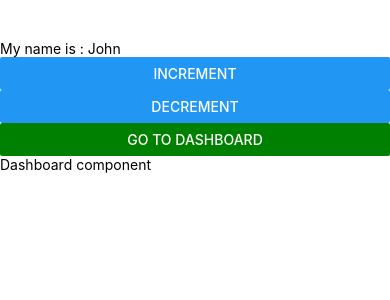
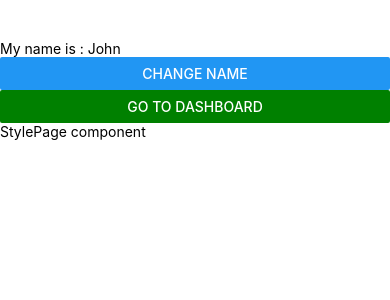
Before and after one commit to adnanDevelop/first-native-app, a React Native app: screen / in a window 390 px wide. Shown: the top 300 px of the page. Built offline with nearby package versions, Linux system fonts and the light colour scheme.

Commit message:
started learning about style

```diff
--- a/App.jsx
+++ b/App.jsx
@@ -2,13 +2,13 @@ import React from "react";
 import { StyleSheet, View } from "react-native";
 
 import Profile from "./components/Profile";
-import Dashboard from "./components/Dashboard";
+import StylePage from "./components/StylePage";
 
 const App = () => {
   return (
     <View style={{ marginTop: 40 }}>
       <Profile />
-      <Dashboard />
+      <StylePage />
     </View>
   );
 };
--- a/components/Profile.jsx
+++ b/components/Profile.jsx
@@ -11,7 +11,7 @@ const Profile = () => {
       <Text>My name is : {name}</Text>
       <View>
         <Button
-          title="Increment"
+          title="Change Name"
           onPress={() => {
             if (name === "Adnan") {
               setName("John");
@@ -20,7 +20,6 @@ const Profile = () => {
             }
           }}
         />
-        <Button title="Decrement" />
       </View>
       <Button color="green" title="Go to Dashboard" />
     </View>
--- a/components/Dashboard.jsx
+++ b/components/StylePage.jsx
@@ -1,14 +1,14 @@
 import { StyleSheet, Text, View } from "react-native";
 import React from "react";
 
-const Dashboard = () => {
+const StylePage = () => {
   return (
     <View>
-      <Text>Dashboard component</Text>
+      <Text>StylePage component</Text>
     </View>
   );
 };
 
-export default Dashboard;
+export default StylePage;
 
 const styles = StyleSheet.create({});
```
